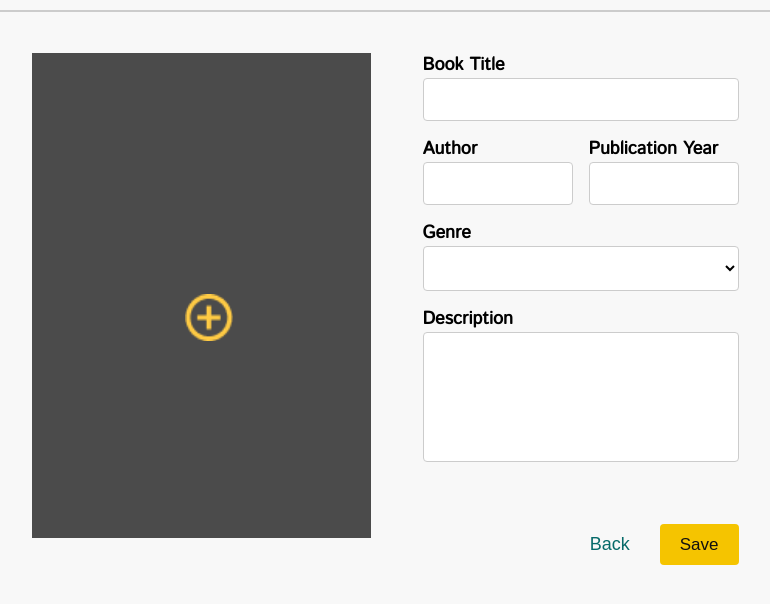
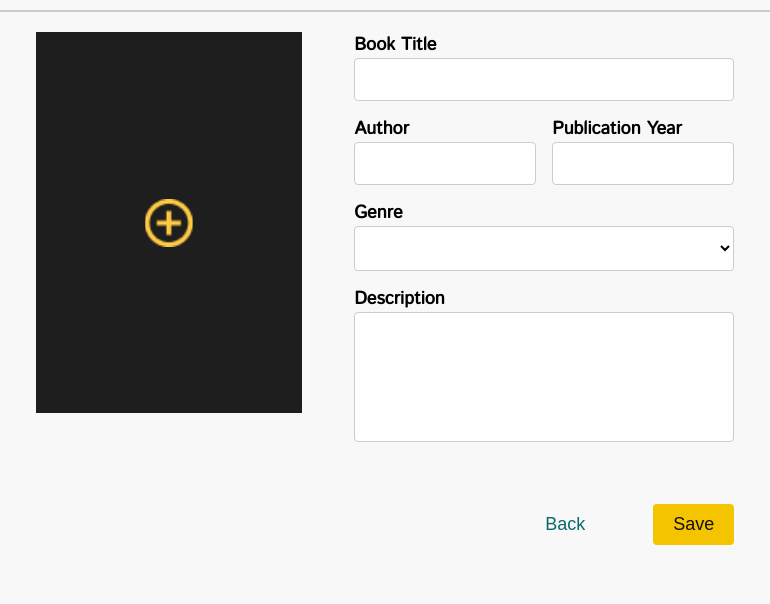
Before and after one commit to ASENDIENTEKevinVance/LibroCo, a Flask app: page /addbook in a window 1280 px wide. Shown: the part 70-674 px from the top of the page, without its empty margins (245-1015 px from the left). Run offline with Flask 3, Linux system fonts and the light colour scheme.

Commit message:
changed addbook styles
- fixed add book styles
- edit book image upload naguba

```diff
--- a/LibroCoWeb/static/css/addbookStyles.css
+++ b/LibroCoWeb/static/css/addbookStyles.css
@@ -10,7 +10,7 @@
 }
 
 .form-group{
-            margin-top: 15px;
+    margin-top: 40px;
 }
 
 .separator {
@@ -33,19 +33,33 @@
 .addbook_container {
     margin-top: 0;
     display: flex;
-			flex-direction: row;
     justify-content: center;
-            align-items: center;
+    align-items: flex-start;
     width: 60%;
     margin-left: auto;
     margin-right: auto;
     padding: 20px;
+    gap: 2rem;
     box-sizing: border-box;
 }
 
 /* Center the image within the container */
 .book_image {
+    width: 290px;
+    max-height: 700px;
+    position: relative;
+    overflow: hidden;
+    display: flex;
+    justify-content: center; /* Center image horizontally */
+    align-items: center; /* Center image vertically */
+}
 
+.book_image img {
+    width: 100%;
+    height: 100%;
+    object-fit: cover;
+    display: block;
+    resize: none;
 }
 
 .overlay_wrapper {
@@ -57,17 +71,22 @@
     height: 100%;
 }
 
-		.textForm_container {
-			margin-left: 2rem;
+.image_overlay {
+    position: absolute;
+    width: 100%;
+    height: 100%;
+    background-color: rgba(0, 0, 0, 0.6);
+    display: flex;
+    justify-content: center;
+    align-items: center;
+    cursor: pointer;
 }
 
 .upload {
     width: 3rem !important;
     height: 3rem !important;
     object-fit: contain;
-			position: absolute;
-			top: 241px;
-			left: 153px;
+    display: block;
 }
 
 .image_overlay::before {
@@ -78,13 +97,12 @@
 
 .addbook_form {
     display: flex;
-            flex-direction: row;
+    flex-direction: column;
     width: 100%;
+    max-width: 400px;
     box-sizing: border-box;
     padding-right: 20px;
-			padding-top: 20px;
     margin-left: 20px;
-
 }
 
 .addbook_form label {
@@ -149,7 +167,7 @@
     display: flex;
     justify-content: flex-end;
     width: 100%;
-            gap: 10px;
+    gap: 3rem;
 }
 
 .back_button,
@@ -176,7 +194,6 @@
     background-color: #f5c400;
     color: #111010;
     font-weight: normal;
-            font-size: 17px;
 }
 
 .save_button:hover {
--- a/LibroCoWeb/static/css/mainstyle.css
+++ b/LibroCoWeb/static/css/mainstyle.css
@@ -569,5 +569,5 @@ button.approve-btn.disabled {
 }
 
 .delete_button:hover {
-    background-color: #ff7878;
+    background-color: #969696;
 }
--- a/LibroCoWeb/templates/addbook.html
+++ b/LibroCoWeb/templates/addbook.html
@@ -40,7 +40,6 @@
                         <img src="static/images/upload_photo.png" class="upload" />
                     </div>
                     <img id="image" src="static/images/blank_image.png">
-
                 </label>
             </div>
         </div>
```
Also changed, not shown: LibroCoWeb/static/css/viewbookstyle.css (+7 -1 lines), LibroCoWeb/templates/edit_book.html (+32 -25 lines). Lines whose indentation alone changed are shown as unchanged.
